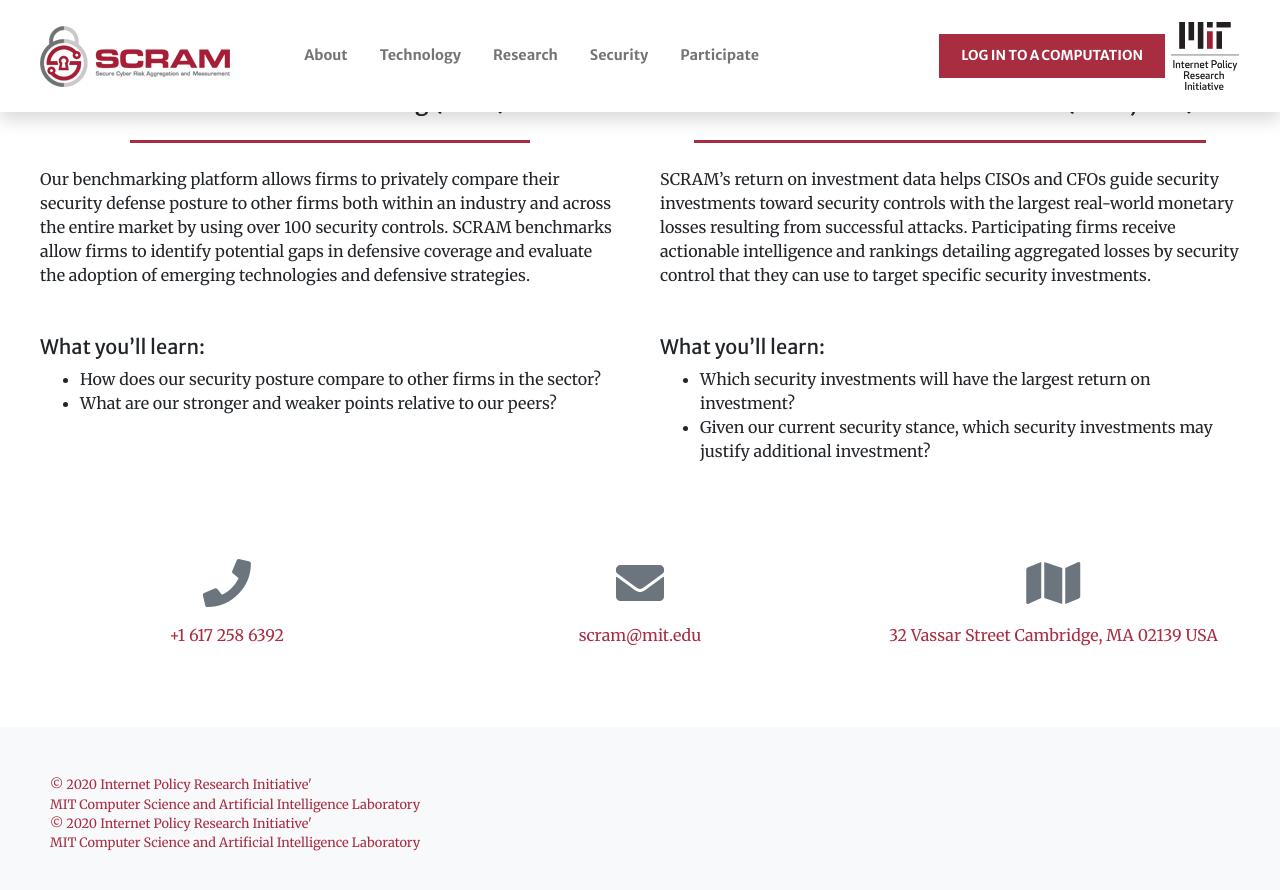
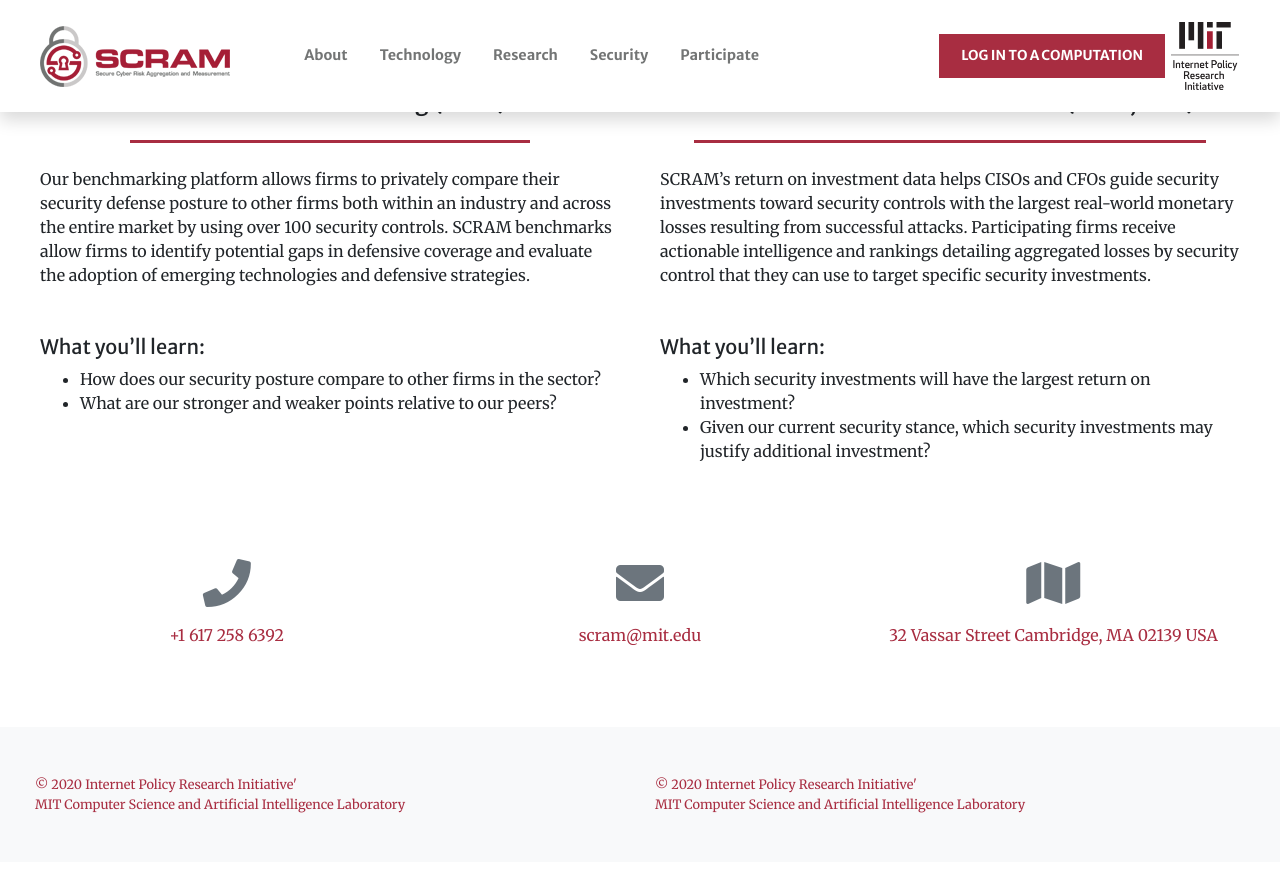
Before and after one commit to jisqyv/MIT, a Jekyll site: the page built from index.md, in a window 1280 px wide and 900 px high, scrolled down 1215 px. Shown: the top 890 px of the window. Built offline with Jekyll 4.4.1, drawn with Linux system fonts in a browser that asks for light colours; nearby versions of some CDN libraries; after the commit the page ends 2077 px from its top, so only the background shows below that.

Commit message:
Update footer.html

```diff
--- a/_includes/footer.html
+++ b/_includes/footer.html
@@ -1,7 +1,8 @@
 <!-- no footer at all! -->
 <footer class="bg-light py-5">
   <div class="container">
-    <div class="small text-left text-muted">
+    <div class="row small text-left text-muted ">
+
 	<div class="col-xs-12 col-sm-6">
       {{ site.data.footer.copyright }}
       &nbsp;<br />
```
